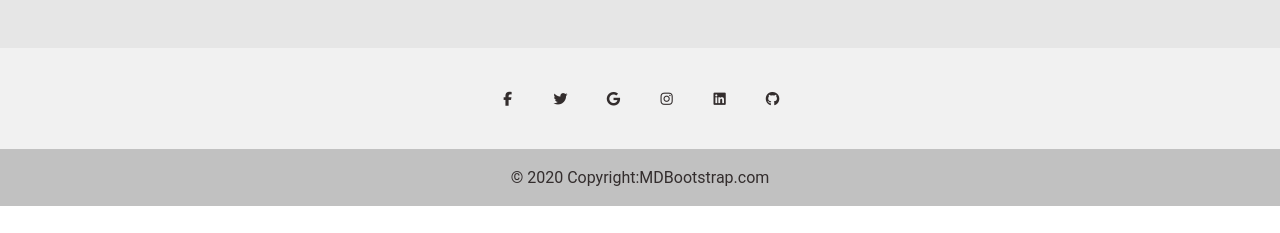
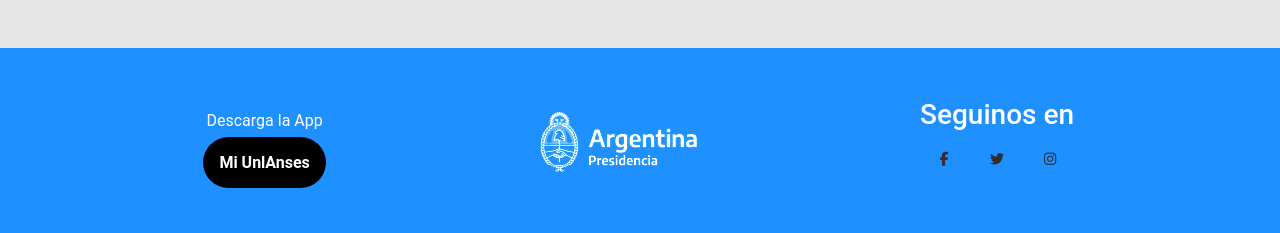
Before and after one commit to GonzaloGauna/interfaces-tp-final, a React (Vite) app: page / in a window 1280 px wide. Shown: the part 2127-2360 px from the top of the page. Before the commit the page ends 2333 px from the top, so only its background shows below. Built offline with nearby package versions, Linux system fonts and the light colour scheme.

Commit message:
commit final

```diff
--- a/src/components/Content.jsx
+++ b/src/components/Content.jsx
@@ -1,12 +1,14 @@
 import { Header } from "./Header";
 import { Footer } from "./Footer";
 import "../styles/Content.css";
+import { HeaderMobile } from "./HeaderMobile";
 
 export default function Content() {
   return (
     <>
       <Header />
-      <form action="#" className="content-form">
+      <HeaderMobile />
+      <form action="#" className="content-form" style={{padding: '50px'}}>
         <div className="form-group">
           <label htmlFor="dniFront" className="load-content">
             Frente del DNI:
--- a/src/components/Footer.jsx
+++ b/src/components/Footer.jsx
@@ -10,9 +10,19 @@ import {
 
 export function Footer () {
   return (
-    <MDBFooter className='text-center text-white' style={{ backgroundColor: '#f1f1f1' }}>
-      <MDBContainer className='pt-4'>
-        <section className='mb-4'>
+    <MDBFooter className='text-center text-white' style={{ backgroundColor: '#1E90FF' }}>
+      <MDBContainer className='py-4 d-block' style={{justifyContent: 'space-evenly', alignContent: 'center'}}>
+        <div className='d-block d-md-flex' style={{justifyContent: 'space-around', alignContent: 'center', height: 'max-content', gap: '50px'}}>
+
+          <div style={{height: 'max-content', margin: 'auto'}}>
+            <p>Descarga la App</p>
+            <a href="https://play.google.com/store/games?hl=es_AR&gl=US&pli=1" class="ver-noticias bg-black fs-6 p-3" role="button" data-bs-toggle="button">Mi UnlAnses</a>
+          </div>
+          <div><img src="src\images\Captura-removebg-preview.png" alt="logo argentina gobierno" /></div>
+          <div style={{margin: 'auto'}}>
+
+            <div><h3 className='p-0 m-0'>Seguinos en</h3></div>
+            <section className='p-0 f-flex' style={{justifyContent: 'center', alignContent: 'center'}}>
               <MDBBtn
                 rippleColor="dark"
                 color='link'
@@ -46,53 +56,12 @@ export function Footer () {
                 href='#!'
                 role='button'
               >
-            <MDBIcon fab className='fa-google' />
-          </MDBBtn>
-
-          <MDBBtn
-            rippleColor="dark"
-            color='link'
-            floating
-            size="lg"
-            className='text-dark m-1'
-            href='#!'
-            role='button'
-          >
                 <MDBIcon fab className='fa-instagram' />
               </MDBBtn>
-
-          <MDBBtn
-            rippleColor="dark"
-            color='link'
-            floating
-            size="lg"
-            className='text-dark m-1'
-            href='#!'
-            role='button'
-          >
-            <MDBIcon fab className='fa-linkedin' />
-          </MDBBtn>
-
-          <MDBBtn
-            rippleColor="dark"
-            color='link'
-            floating
-            size="lg"
-            className='text-dark m-1'
-            href='#!'
-            role='button'
-          >
-            <MDBIcon fab className='fa-github' />
-          </MDBBtn>
             </section>
+          </div>
+        </div>
       </MDBContainer>
-
-      <div className='text-center text-dark p-3' style={{ backgroundColor: 'rgba(0, 0, 0, 0.2)' }}>
-        © 2020 Copyright:
-        <a className='text-dark' href='https://mdbootstrap.com/'>
-          MDBootstrap.com
-        </a>
-      </div>
     </MDBFooter>
   );
 }
--- a/src/components/Form.jsx
+++ b/src/components/Form.jsx
@@ -3,6 +3,8 @@ import { Formik, Form, ErrorMessage, Field } from "formik";
 import { useState } from "react";
 import { Link } from "react-router-dom";
 import { Header } from "./Header";
+import { HeaderMobile } from "./HeaderMobile";
+import { Footer } from "./Footer";
 
 export default function Formulario() {
   const [success, setSuccess] = useState(false);
@@ -11,6 +13,7 @@ export default function Formulario() {
   return (
     <>
       <Header />
+      <HeaderMobile />
       <div className="contenedor">
         <Formik
           initialValues={{
@@ -214,6 +217,7 @@ export default function Formulario() {
           )}
         </Formik>
       </div>
+      <Footer/>
     </>
   );
 }
--- a/src/components/HeaderMobile.jsx
+++ b/src/components/HeaderMobile.jsx
@@ -16,9 +16,8 @@ export function HeaderMobile() {
   return (
     <>
       <MDBNavbar className="d-md-none py-4" style={{ background: "#1E90FF" }}>
-        <MDBContainer fluid>
+        <MDBContainer >
           <MDBNavbarToggler
-            className="ms-auto m-0"
             type="button"
             data-target="#navbarToggleExternalContent"
             aria-controls="navbarToggleExternalContent"
@@ -28,7 +27,7 @@ export function HeaderMobile() {
           >
             <MDBIcon icon="bars" fas />
           </MDBNavbarToggler>
-          <div className="container-title-header">
+          <div className="container-title-header m-0">
             <Link
               className="navbar-brand"
               style={{ fontWeight: "bold", color: "white" }}
--- a/src/components/Profile.jsx
+++ b/src/components/Profile.jsx
@@ -1,10 +1,13 @@
+import { Footer } from "./Footer";
 import { Header } from "./Header";
+import { HeaderMobile } from "./HeaderMobile";
 
 export default function Profile() {
   return (
     <>
       <Header />
-      <section className="py-4" style={{ background: "#eee" }}>
+      <HeaderMobile />
+      <section style={{ background: "#eee", padding: '60px'}}>
         <div className="container">
           <div className="row col-12">
             <div className="col-lg-4 col-sm-12">
@@ -137,6 +140,7 @@ export default function Profile() {
           </div>
         </div>
       </section>
+      <Footer />
     </>
   );
 }
```
Also changed, not shown: src/images/Captura-removebg-preview.png (added), src/images/Captura.PNG (added). Lines whose indentation alone changed are shown as unchanged.
